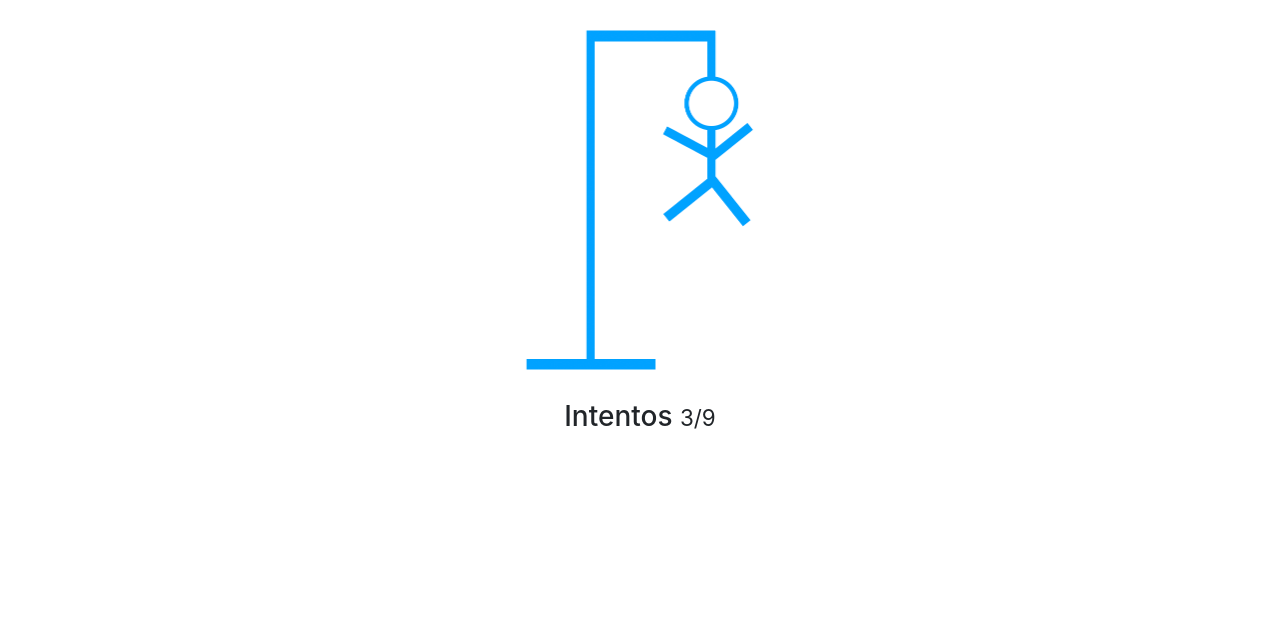
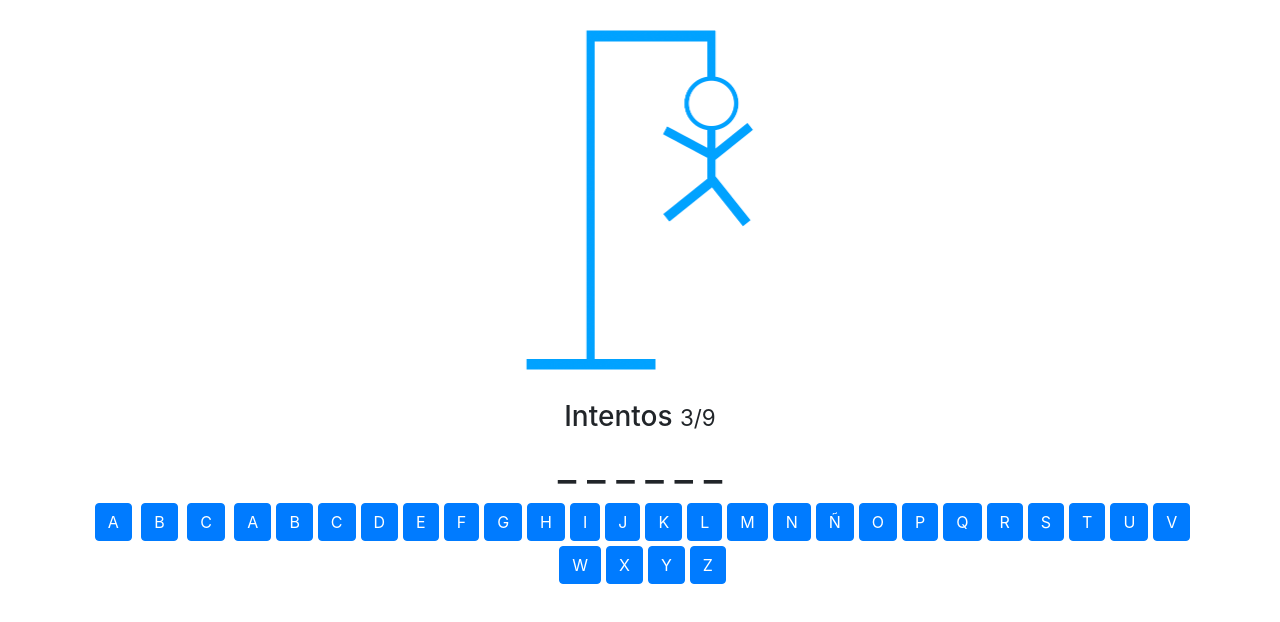
Before and after one commit to Gdaimon/ahorcado-js, a plain HTML site: page index.html in a window 1280 px wide. Drawn offline with nearby package versions, Linux system fonts and the light colour scheme.

Commit message:
[add] crear abecedario js y adicionar letras al html

```diff
--- a/css/style.css
+++ b/css/style.css
@@ -1,3 +1,8 @@
 .ahorcado-img {
   height: 400px;
 }
+
+button {
+  margin-top: 5px;
+  margin-left: 5px;
+}
--- a/index.html
+++ b/index.html
@@ -19,7 +19,21 @@
     </div>
   </div>
 
+  <div class="row">
+    <div class="col text-center">
+      <h1>_ _ _ _ _ _</h1>
+    </div>
+  </div>
 
+  <div class="row">
+    <div class="col text-center" id="letras">
+      <button class="btn btn-primary">A</button>
+      <button class="btn btn-primary">B</button>
+      <button class="btn btn-primary">C</button>
+    </div>
+  </div>
+
+  <script src="js/app.js"></script>
 </body>
 
 </html>
--- a/js/app.js
+++ b/js/app.js
@@ -0,0 +1,44 @@
+(() => {
+  const letras = [
+    'A',
+    'B',
+    'C',
+    'D',
+    'E',
+    'F',
+    'G',
+    'H',
+    'I',
+    'J',
+    'K',
+    'L',
+    'M',
+    'N',
+    'Ñ',
+    'O',
+    'P',
+    'Q',
+    'R',
+    'S',
+    'T',
+    'U',
+    'V',
+    'W',
+    'X',
+    'Y',
+    'Z',
+  ];
+  const $divAbecedario = document.querySelector('#letras');
+
+  cargarAbecedario(letras);
+  function cargarAbecedario(listaLetras) {
+    listaLetras.forEach((letra) => crearBoton(letra));
+  }
+
+  function crearBoton(letra) {
+    let button = document.createElement('button');
+    button.classList.add('btn', 'btn-primary');
+    button.textContent = letra;
+    $divAbecedario.appendChild(button);
+  }
+})();
```
Also changed, not shown: js/css/style.css (deleted).
